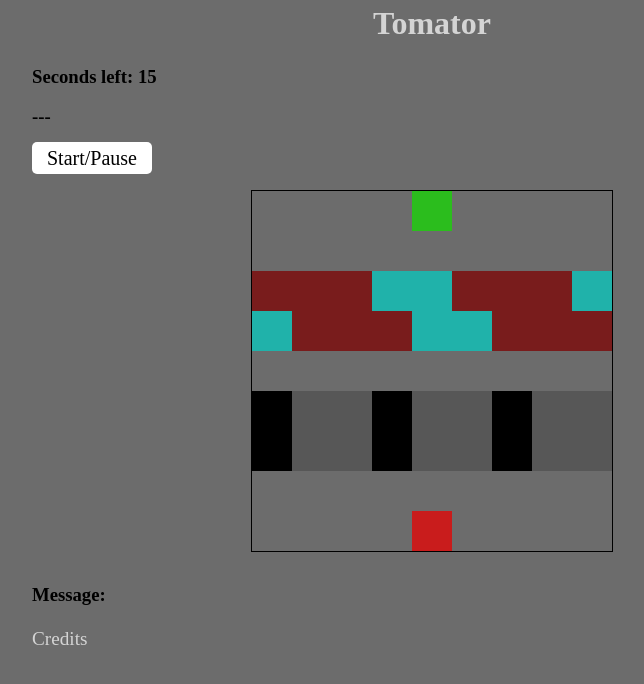
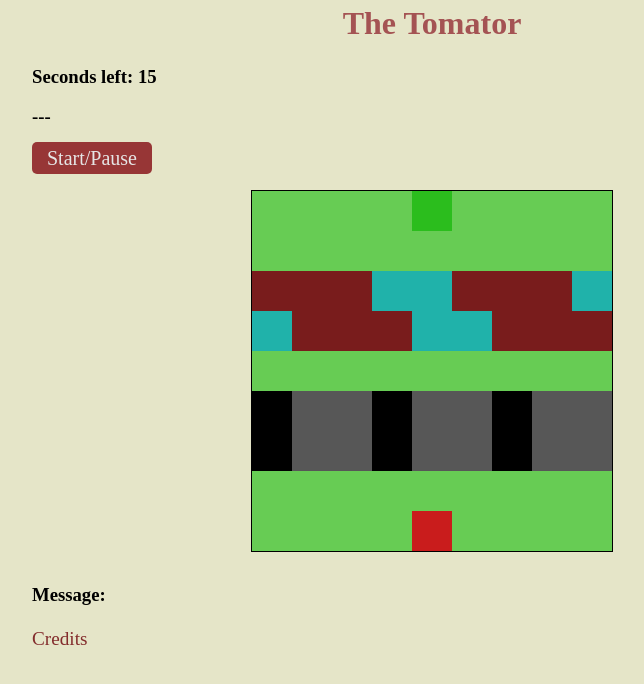
Before and after one commit to igorRicci/javascript-studies, a PHP site: page / in a window 1280 px wide. Shown: the top 684 px of the page, without its empty margins (208-852 px from the left). Run offline with PHP 8.4, Linux system fonts and the light colour scheme.

Commit message:
minor style

```diff
--- a/index.html
+++ b/index.html
@@ -10,7 +10,7 @@
 <body>
 
 
-  <h1 id="logo">Tomator</h1>
+  <h1 id="logo">The Tomator</h1>
 
   <div class="container">
     <h3>Seconds left: <span id="time-left">15</span></h3>
--- a/style.css
+++ b/style.css
@@ -1,10 +1,10 @@
 h1 {
   text-align: center;
-  color: #d4d4d4;
+  color: #a45353;
 }
 
 body {
-  background-color: #6c6c6c;
+  background-color: #e5e5c8;
   margin: 0;
 }
 
@@ -15,7 +15,7 @@ body {
   width: 360px;
   display: flex;
   flex-wrap: wrap;
-  /* background-color: aliceblue; */
+  background-color: #56c945e0;
 }
 #logo {
   /* background-color: red; */
@@ -52,7 +52,7 @@ body {
 }
 
 #link-yt {
-  color: #d4d4d4;
+  color: #832c2c;
   text-decoration: none;
   font-size: 1.2rem;
   margin-top: 10px;
@@ -68,17 +68,19 @@ body {
 }
 
 #main-button {
-  color: black;
+  color: #e6e6e6;
   font-size: 20px;
   border-radius: 5px;
-  background-color: white;
+  background-color: #973636;
   padding: 5px 15px;
   text-decoration: none;
-  border: 0
+  border: 0;
+  transition: 0.2s;
 }
 
 #main-button:hover {
-  background-color: rgb(209, 209, 209);
+  background-color: #b94f4f;
+  transition: 0.2s;
 }
 
 .l1, .l2, .l3 {
```
